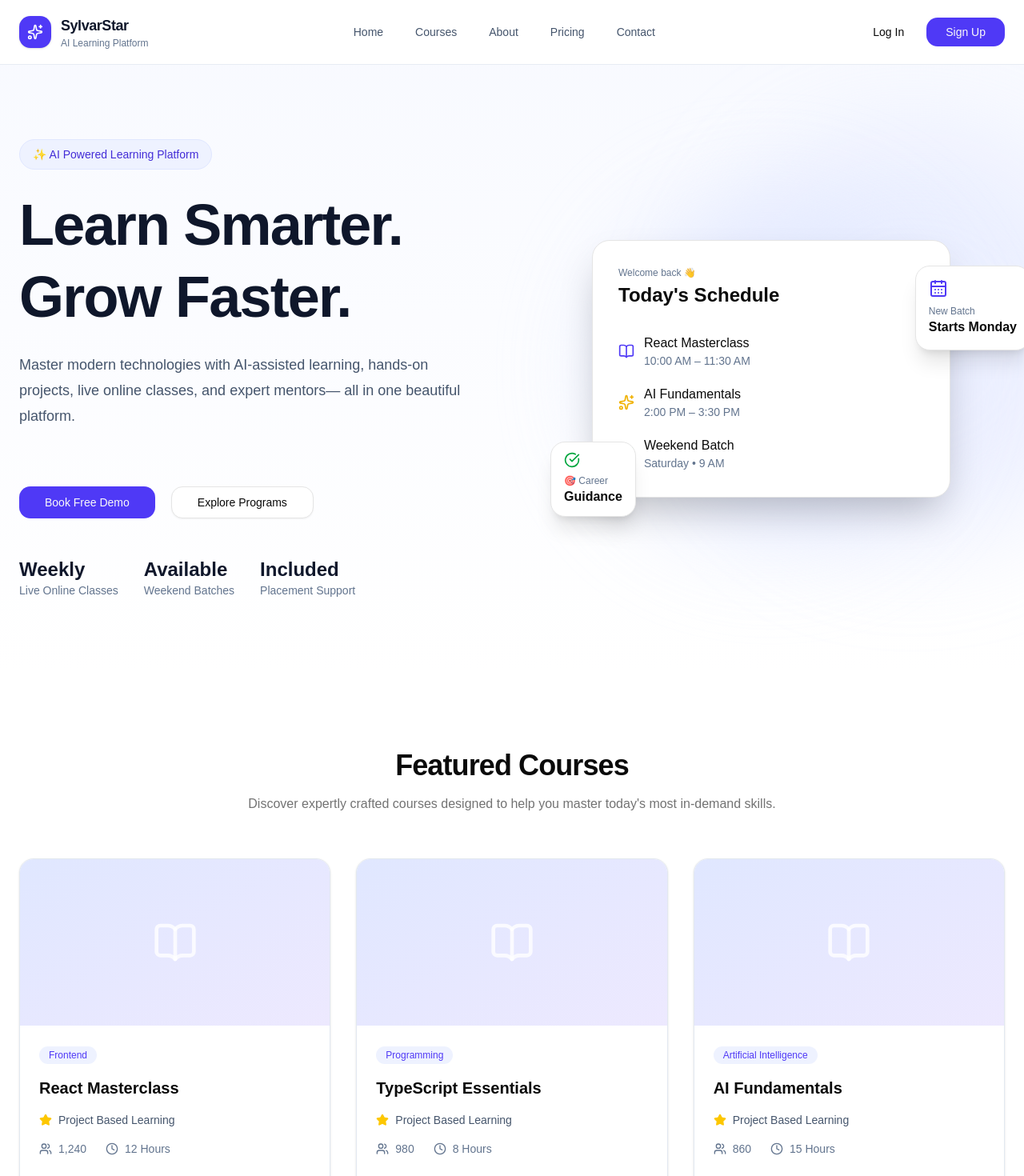
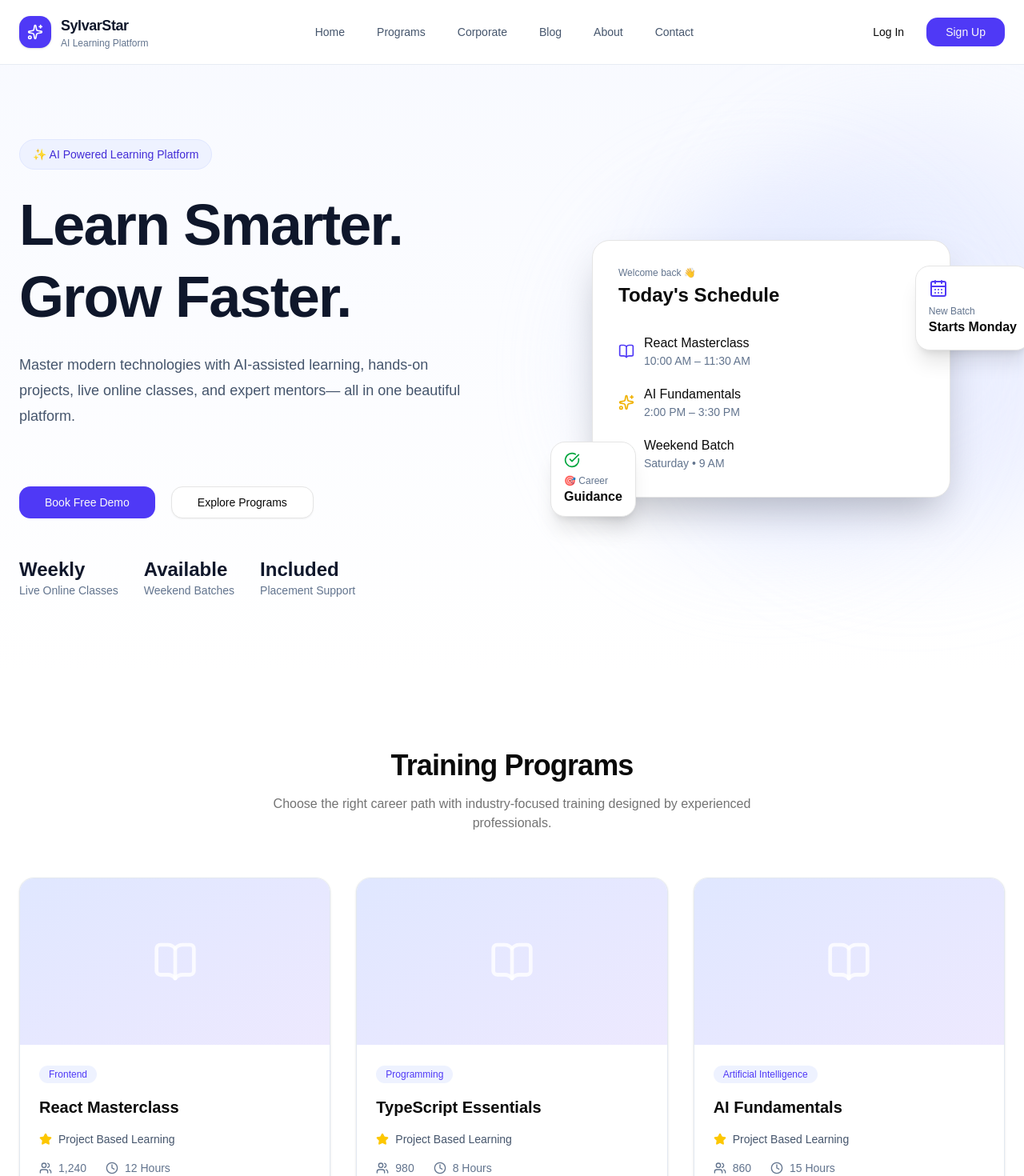
Before and after one commit to sureshkathroj/sylvarstar-lms, a React (Vite) app: page / in a window 1280 px wide. Shown: the top 1470 px of the page at 80% size. Built offline with nearby package versions, Linux system fonts and the light colour scheme.

Commit message:
feat(marketing): introduce training programs foundation

```diff
--- /dev/null
+++ b/src/features/marketing/data/programs.ts
@@ -0,0 +1,73 @@
+export const programs = [
+  {
+    id: 1,
+    slug: "oracle-fusion-hcm-technical",
+    category: "Oracle Fusion",
+    title: "Oracle Fusion HCM Technical",
+    duration: "3 Months",
+    mode: "Online & Offline",
+  },
+
+  {
+    id: 2,
+    slug: "oracle-fusion-hcm-functional",
+    category: "Oracle Fusion",
+    title: "Oracle Fusion HCM Functional",
+    duration: "3 Months",
+    mode: "Online & Offline",
+  },
+
+  {
+    id: 3,
+    slug: "oracle-fusion-techno-functional",
+    category: "Oracle Fusion",
+    title: "Oracle Fusion Techno Functional",
+    duration: "4 Months",
+    mode: "Online & Offline",
+  },
+
+  {
+    id: 4,
+    slug: "oracle-fusion-core-technical",
+    category: "Oracle Fusion",
+    title: "Oracle Fusion Core Technical",
+    duration: "3 Months",
+    mode: "Online",
+  },
+
+  {
+    id: 5,
+    slug: "oracle-financial-technical",
+    category: "Oracle Fusion",
+    title: "Oracle Financial Technical",
+    duration: "3 Months",
+    mode: "Online",
+  },
+
+  {
+    id: 6,
+    slug: "oracle-scm-technical",
+    category: "Oracle Fusion",
+    title: "Oracle SCM Technical",
+    duration: "3 Months",
+    mode: "Online",
+  },
+
+  {
+    id: 7,
+    slug: "oracle-sql",
+    category: "Database",
+    title: "Oracle SQL",
+    duration: "2 Months",
+    mode: "Online & Offline",
+  },
+
+  {
+    id: 8,
+    slug: "ai-powered-full-stack-development",
+    category: "Full Stack Development",
+    title: "AI Powered Full Stack Developer",
+    duration: "6 Months",
+    mode: "Classroom & Online",
+  },
+];
--- /dev/null
+++ b/src/features/marketing/pages/ProgramsPage.tsx
@@ -0,0 +1,13 @@
+export function ProgramsPage() {
+  return (
+    <main className="container mx-auto px-6 py-24">
+      <h1 className="text-5xl font-bold">
+        Training Programs
+      </h1>
+
+      <p className="mt-4 text-slate-600">
+        Choose the right career path and become industry ready.
+      </p>
+    </main>
+  );
+}
--- a/src/features/marketing/sections/courses/CourseCard.tsx
+++ b/src/features/marketing/sections/courses/CourseCard.tsx
@@ -60,7 +60,7 @@ export function CourseCard({
           </span>
 
           <button className="rounded-xl bg-indigo-600 px-5 py-2 text-white hover:bg-indigo-700">
-            Enroll
+            Learn More
           </button>
 
         </div>
--- a/src/features/marketing/sections/courses/Courses.tsx
+++ b/src/features/marketing/sections/courses/Courses.tsx
@@ -6,8 +6,8 @@ export function Courses() {
   return (
     <Section className="container mx-auto px-6 py-24">
       <SectionHeader
-  title="Featured Courses"
-  subtitle="Discover expertly crafted courses designed to help you master today's most in-demand skills."
+  title="Training Programs"
+  subtitle="Choose the right career path with industry-focused training designed by experienced professionals."
 />
 
       <div className="grid gap-8 md:grid-cols-2 lg:grid-cols-3">
--- a/src/features/marketing/sections/footer/Footer.tsx
+++ b/src/features/marketing/sections/footer/Footer.tsx
@@ -69,7 +69,7 @@ export function Footer() {
         <div>
 
           <h4 className="font-semibold text-slate-900">
-            Programs
+            Training Programs
           </h4>
 
           <ul className="mt-6 space-y-3 text-slate-600">
--- a/src/features/marketing/sections/navbar/navigation.ts
+++ b/src/features/marketing/sections/navbar/navigation.ts
@@ -4,18 +4,22 @@ export const navigation = [
     href: "#",
   },
   {
-    label: "Courses",
-    href: "#courses",
+    label: "Programs",
+    href: "ProgramsPage",
+  },
+  {
+    label: "Corporate",
+    href: "#",
+  },
+  {
+    label: "Blog",
+    href: "#",
   },
   {
     label: "About",
     href: "#about",
   },
   {
-    label: "Pricing",
-    href: "#pricing",
-  },
-  {
     label: "Contact",
     href: "#contact",
   },
```
Also changed, not shown: src/features/marketing/pages/AboutPage.tsx (added), src/features/marketing/pages/BlogPage.tsx (added), src/features/marketing/pages/ContactPage.tsx (added), src/features/marketing/pages/CorporateTrainingPage.tsx (added).
